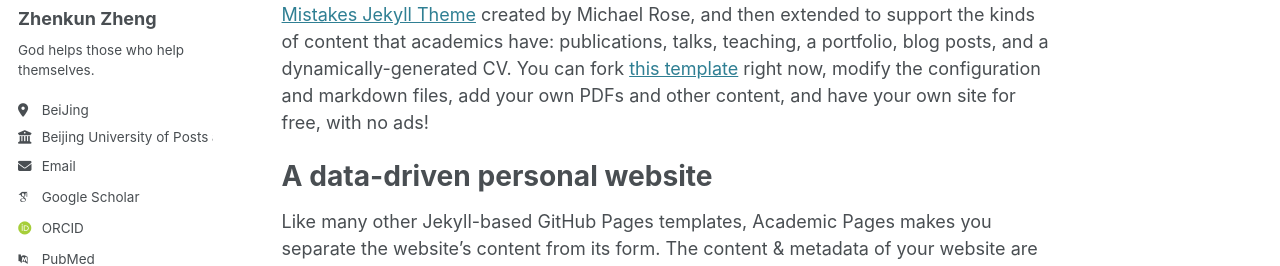
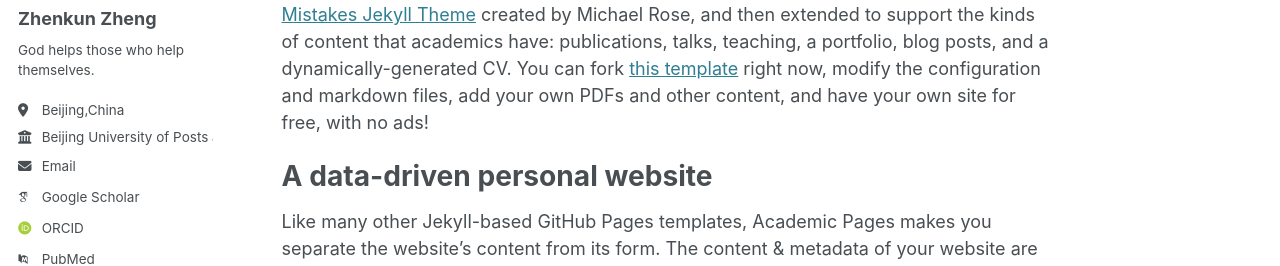
Before and after one commit to zzcakun/zzcakun.github.io, a Jekyll site: the page built from _pages/about.md, in a window 1280 px wide. Shown: the part 283-549 px from the top of the page. Built offline with Jekyll 4.4.1, drawn with Linux system fonts in a browser that asks for light colours; some web fonts are replaced.

Commit message:
Update _config.yml

```diff
--- a/_config.yml
+++ b/_config.yml
@@ -15,7 +15,7 @@ name                     : &name "Akun"
 description              : &description "personal description"
 url                      : https://zzcakun.github.io # the base hostname & protocol for your site e.g. "https://[your GitHub username].github.io"
 baseurl                  : "" # the subpath of your site, e.g. "/blog"
-repository               : "academicpages/academicpages.github.io"
+repository               : "zzcakun/zzcakun.github.io"
 
 # Site Author - The following control what appear as part of the author content on the side bar.
 #               If a field is blank the icon and link will not appear, otherwise it will be shown.
@@ -26,7 +26,7 @@ author:
   name             : "Zhenkun Zheng"
   pronouns         : # example: "she/her"
   bio              : "God helps those who help themselves."
-  location         : "BeiJing"
+  location         : "Beijing,China"
   employer         : "Beijing University of Posts and Telecommunications"
   uri              : # URL
   email            : "akun@bupt.cn"
```
